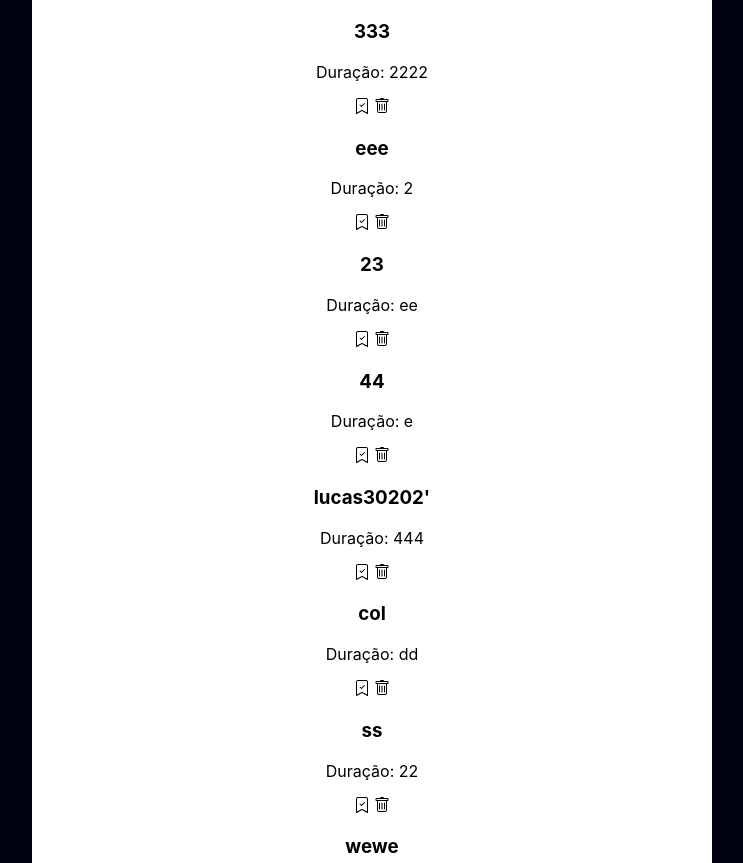
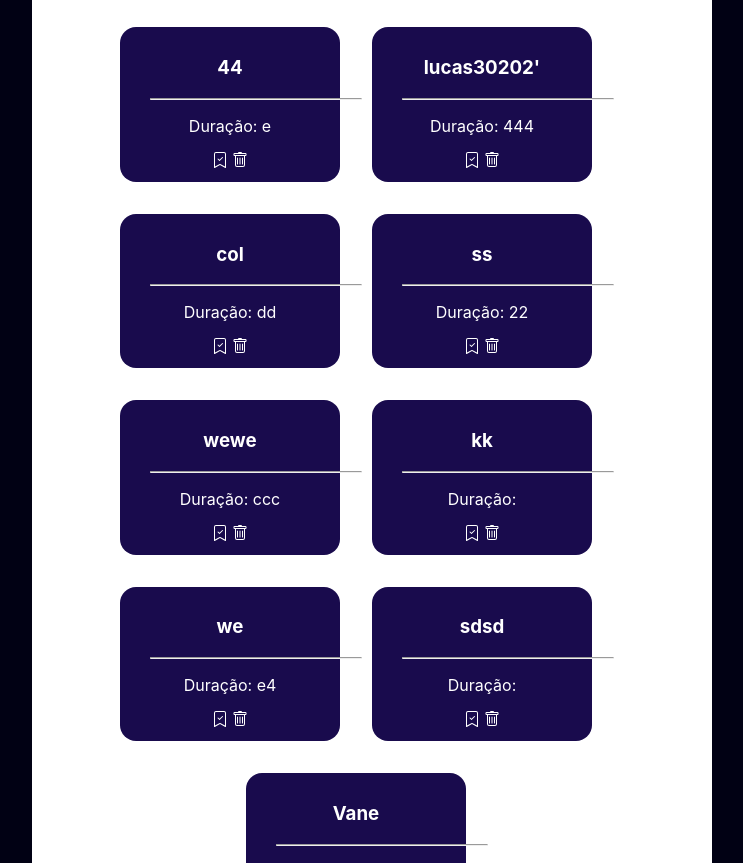
Before and after one commit to lucasxff/react_todo_list, a React (Create React App) app in the folder projetoreact/: page / in a window 1280 px wide. Shown: the part 1880-2743 px from the top of the page, without its empty margins (268-1011 px from the left). Built offline with nearby package versions, Linux system fonts and the light colour scheme; data requests are answered from the project's data file; the HTML template or start-up script is replaced by a standard one.

Commit message:
Estilizacao

```diff
--- a/projetoreact/data/db.json
+++ b/projetoreact/data/db.json
@@ -143,6 +143,12 @@
       "title": "sdsd",
       "time": "",
       "done": false
+    },
+    {
+      "id": 0.6415651720290672,
+      "title": "Vane",
+      "time": "Barril",
+      "done": false
     }
   ]
 }
--- a/projetoreact/src/components/TodoList/TodoList.js
+++ b/projetoreact/src/components/TodoList/TodoList.js
@@ -2,6 +2,7 @@ import { useState, useEffect } from 'react';
 import { BsBookmarkCheck } from 'react-icons/bs';
 import { BsBookmarkCheckFill } from 'react-icons/bs';
 import { BsTrash } from 'react-icons/bs';
+import './todoList.css';
 
 const API = 'http://localhost:5000';
 
@@ -24,9 +25,11 @@ function TodoList(result) {
 
   return (
     <div>
+      <div className="flex-container">
         {todos.map(n => (
           <div className="todo" key={n.id}>
             <h3> {n.title}</h3>
+            <hr />
             <p> Duração: {n.time}</p>
             <span>
               {' '}
@@ -36,6 +39,7 @@ function TodoList(result) {
           </div>
         ))}
       </div>
+    </div>
   );
 }
 
--- a/projetoreact/src/components/TodoList/todoList.css
+++ b/projetoreact/src/components/TodoList/todoList.css
@@ -1,3 +1,24 @@
 .title-todo {
   color: white;
 }
+
+.flex-container {
+  display: flex;
+  flex-wrap: wrap;
+  justify-content: center;
+  margin-top: 3rem;
+}
+
+.todo {
+  background: rgb(25, 11, 77);
+  color: white;
+  margin: 0 2rem 2rem 0;
+  padding: 10px 30px;
+  border-radius: 1rem;
+  width: 10rem;
+}
+
+.todo hr {
+  border-size: 1px;
+  width: calc(100% + 50px) !important;
+}
```
Lines whose indentation alone changed are shown as unchanged.
